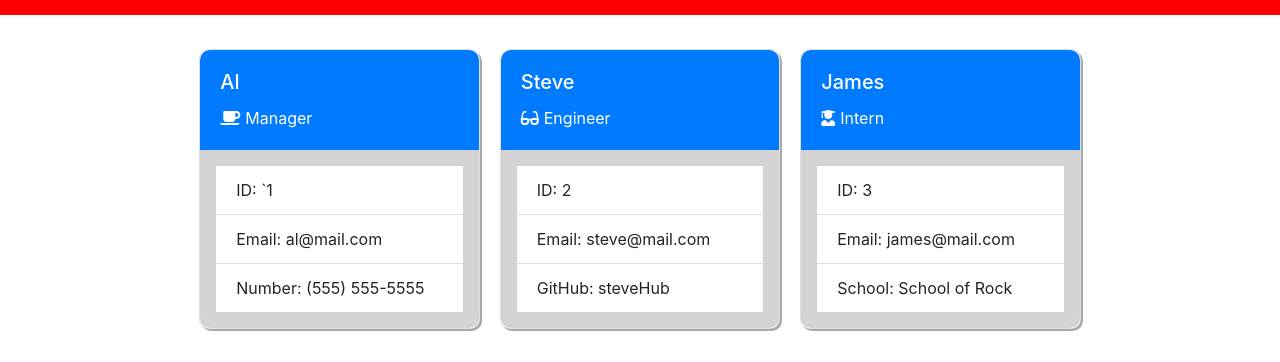
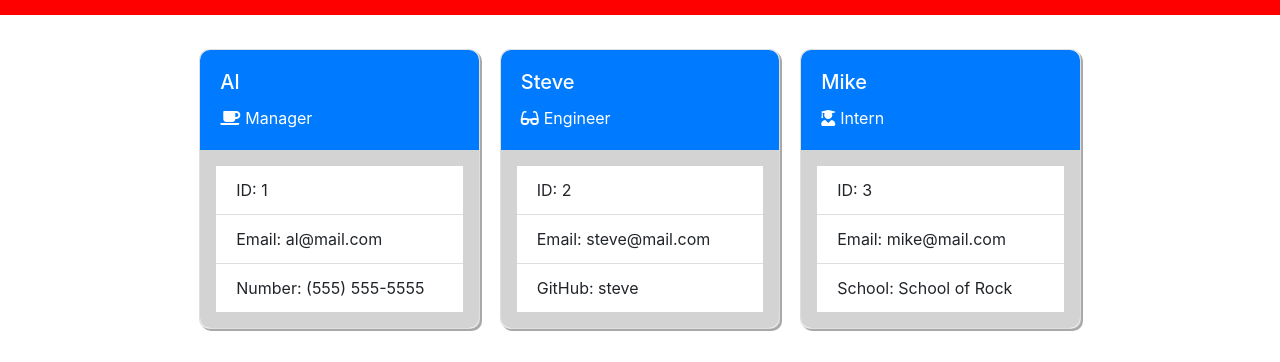
Before and after one commit to TechnoPrep/nwe-du-hw-jest-node, a website: page dist/index.html in a window 1280 px wide. Shown: the part 135-497 px from the top of the page. Drawn offline with nearby package versions, Linux system fonts and the light colour scheme.

Commit message:
Updated page after doing a test run for YouTube Tutorial

```diff
--- a/dist/index.html
+++ b/dist/index.html
@@ -31,7 +31,7 @@
         </div>
         <div class="container p-3 bottom-border-custom bg-gray-custom">
           <ul class=" bg-white list-group list-group-flush">
-            <li class="list-group-item">ID: `1</li>
+            <li class="list-group-item">ID: 1</li>
             <li class="list-group-item">Email: al@mail.com</li>
             <li class="list-group-item">Number: (555) 555-5555</li>
           </ul>
@@ -49,13 +49,13 @@
           <ul class=" bg-white list-group list-group-flush">
             <li class="list-group-item">ID: 2</li>
             <li class="list-group-item">Email: steve@mail.com</li>
-            <li class="list-group-item">GitHub: steveHub</li>
+            <li class="list-group-item">GitHub: steve</li>
           </ul>
         </div>
       </div>
   <div class="card col-3 card-custom border-custom">
         <div class="card-body top-border-custom bg-primary">
-          <h5 class="card-title text-white">James</h5>
+          <h5 class="card-title text-white">Mike</h5>
           <div class="row margin-reset">
             <i class="fas fa-user-graduate float-left"></i>
             <p class="card-text text-white">Intern</p>
@@ -64,7 +64,7 @@
         <div class="container p-3 bottom-border-custom bg-gray-custom">
           <ul class=" bg-white list-group list-group-flush">
             <li class="list-group-item">ID: 3</li>
-            <li class="list-group-item">Email: james@mail.com</li>
+            <li class="list-group-item">Email: mike@mail.com</li>
             <li class="list-group-item">School: School of Rock</li>
           </ul>
         </div>
```
